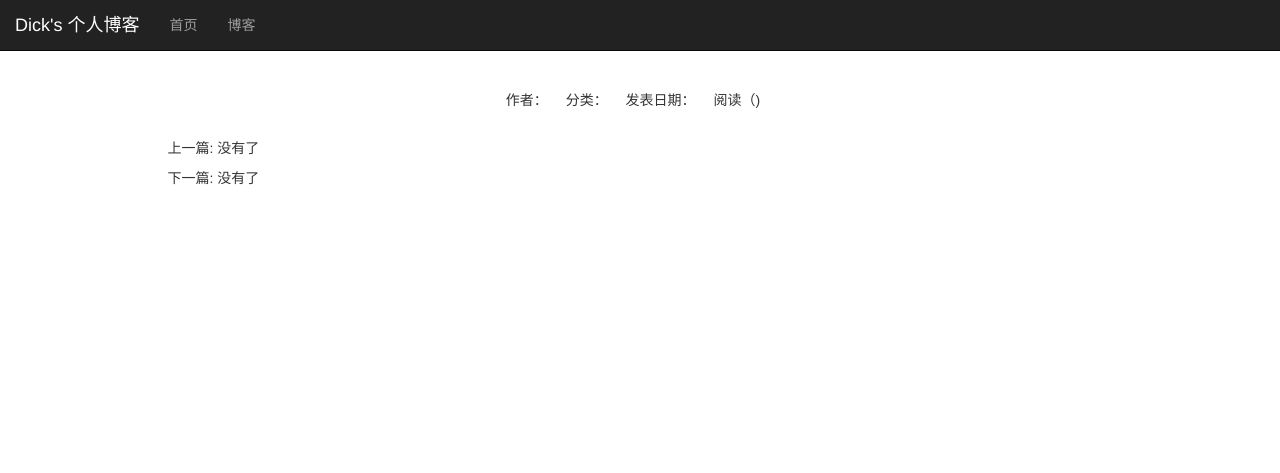
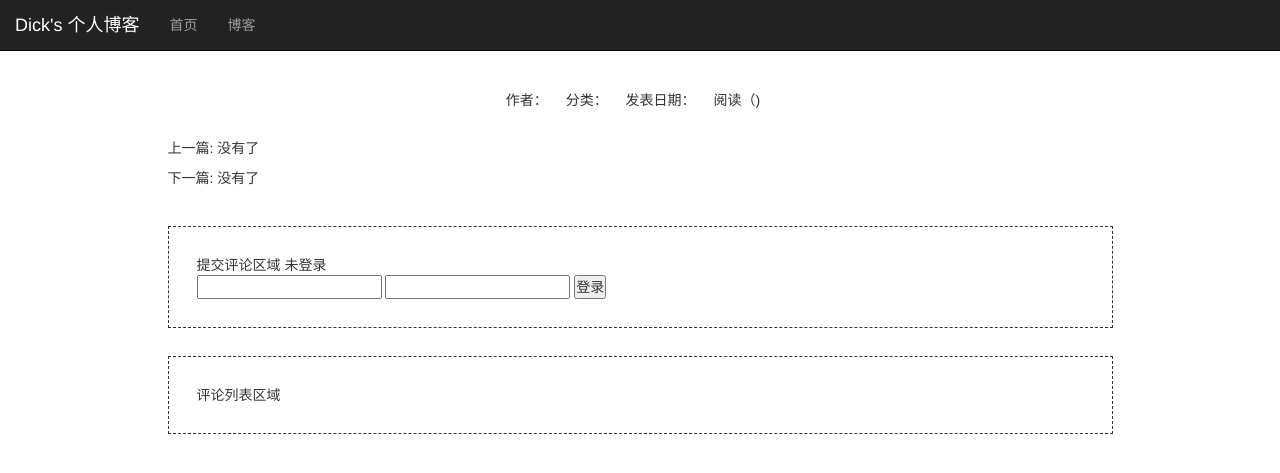
Before and after one commit to jizhongwei/dj2, a Django app: template blog/templates/blog/blog_detail.html in a window 1280 px wide. Shown: the top 473 px of the page. Run offline with Django 3.2, Linux system fonts and the light colour scheme; the template is opened without the code that fills it, so the values that code supplies are empty; some libraries are stand-ins or nearby versions.

Commit message:
创建评论app，利用表单进行用户前端登录

```diff
--- a/blog/templates/blog/blog_detail.html
+++ b/blog/templates/blog/blog_detail.html
@@ -47,6 +47,29 @@
                 </div>
             </div>
         </div>
+        <div class="row">
+            <div class="col-xs-10 col-xs-offset-1">
+                <div style="margin-top:2em;border:1px dashed;padding: 2em;">
+                    提交评论区域
+                    {% if user.is_authenticated %}
+                        已登录
+                        {{ user.username }}
+                        <a href="{% url 'logout' %}">退出</a>
+                    {% else %}
+                        未登录
+                        <form action="{% url 'login' %}" method="post">
+                            {% csrf_token %}
+                            <input type="text" name="username">
+                            <input type="password" name="password">
+                            <input type="submit" value="登录">
+                        </form>
+                    {% endif %}
+                </div>
+                <div style="margin-top:2em;border:1px dashed;padding: 2em;">
+                    评论列表区域
+                </div>
+            </div>
+        </div>
     </div>
 
 
--- a/dj2/settings.py
+++ b/dj2/settings.py
@@ -43,7 +43,7 @@ INSTALLED_APPS = [
     'article',
     'blog',
     'read_statistics',
-
+    'comment',
 ]
 
 MIDDLEWARE = [
--- a/dj2/urls.py
+++ b/dj2/urls.py
@@ -25,4 +25,6 @@ urlpatterns = [
     path('blog/', include('blog.urls')),
     path('ckeditor/', include('ckeditor_uploader.urls')),
     path('', views.home, name = 'home'),
+    path('login/', views.login, name = 'login'),
+    path('logout/', views.logout, name = 'logout'),
 ] + static(settings.MEDIA_URL, document_root = settings.MEDIA_ROOT)
--- a/static/css/home.css
+++ b/static/css/home.css
@@ -19,7 +19,4 @@ div#container {
 div.hot-data {
     text-align: center;
     margin-top: 2em;
-    margin-right: 20px;
-    position:relative;
-    float: left;
 }
--- a/templates/home.html
+++ b/templates/home.html
@@ -16,6 +16,7 @@
         <h3>欢迎访问我的网站！！</h3>
     </div>
     <div id="container"></div>
+
 
     <div class="hot-data">
         <h3>今天热门博客</h3>
@@ -60,6 +61,7 @@
         </ul>
     </div>
 
+
     <script>
         // 图表配置
         var options = {
```
Also changed, not shown: blog/views.py (+5 -4 lines), dj2/views.py (+16 -1 lines), templates/error.html (added, +15 -0 lines), comment/migrations/0001_initial.py (added), comment/migrations/__init__.py (added).
